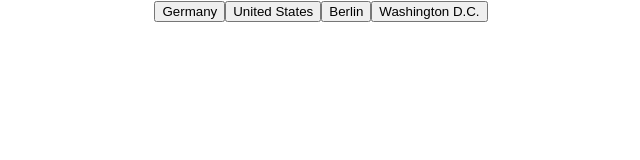
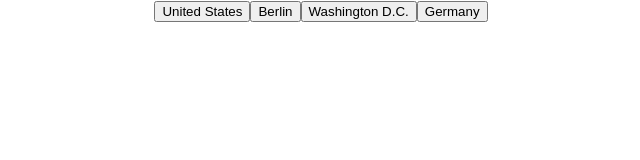
Before and after one commit to t0pth4t/react-test-practice, a React (Create React App) app: page / in a window 1280 px wide. Shown: the top 160 px of the page, without its empty margins (319-959 px from the left). Built offline with nearby package versions, Linux system fonts and the light colour scheme.

Commit message:
working with random needs cleanup

```diff
--- a/src/Test.jsx
+++ b/src/Test.jsx
@@ -1,38 +1,76 @@
-import React,{useState} from "react";
-const Test = ({data}) => {
-    const [state, setState] = useState({countries:data, selected: null, incorrect:[]});
+import React, { useState } from "react";
+const Test = ({ data }) => {
+  const shuffleArray = (countries) =>
+    Object.keys(countries)
+      .map((country) => ({ id: `country:${country}`, value: country }))
+      .concat(
+        Object.values(countries).map((capital) => ({
+          id: `capital:${capital}`,
+          value: capital,
+        }))
+      )
+      .map((value) => ({ value, sort: Math.random() }))
+      .sort((a, b) => a.sort - b.sort)
+      .map(({ value }) => value);
+
+  const [state, setState] = useState({
+    countries: data,
+    selected: null,
+    incorrect: [],
+    displayValues: shuffleArray(data),
+  });
 
   const handleClick = (e) => {
-        const [type, value] = e.target.id.split(':');
-        if(state.selected){
-            console.log(`Selected is ${state.selected}. Value is ${value}`);
-            const shouldMatch = type === 'country' ? state.countries[value] : Object.keys(state.countries).find(key => state.countries[key] === value);
-            console.log(`value ${value} should match ${shouldMatch}`);
-            if(shouldMatch === state.selected){
-                delete state.countries[type === 'country' ? value : Object.keys(state.countries).find(key => state.countries[key] === value)];
+    const [type, value] = e.target.id.split(":");
+    if (state.selected) {
+      const shouldMatch =
+        type === "country"
+          ? state.countries[value]
+          : Object.keys(state.countries).find(
+              (key) => state.countries[key] === value
+            );
+      if (shouldMatch === state.selected) {
+        delete state.countries[
+          type === "country"
+            ? value
+            : Object.keys(state.countries).find(
+                (key) => state.countries[key] === value
+              )
+        ];
+        state.displayValues = shuffleArray(state.countries);
         state.incorrect = [];
-            }
-            else{
+      } else {
         state.incorrect.push(state.selected);
         state.incorrect.push(value);
       }
-            setState({...state, selected: null});
-        }else{
-            console.log(`Setting selected to ${value}`)
+      setState({ ...state, selected: null });
+    } else {
       state.incorrect = [];
-            setState({...state, selected:value});
+      setState({ ...state, selected: value });
     }
-    }
+  };
 
   return (
     <div>
-        {state.countries && <div>
-        {Object.keys(state.countries).map((country) => <button style={{backgroundColor: state.selected === country ? '#000fff': state.incorrect.includes(country) ? '#ff0000' : ''}} id={`country:${country}`} onClick={handleClick}>{country}</button>)}
-        {Object.values(state.countries).map((capital) => <button style={{backgroundColor: state.selected === capital ? '#000fff': state.incorrect.includes(capital) ? '#ff0000': ''}} id={`capital:${capital}`} onClick={handleClick}>{capital}</button>)}
-        </div>}
+      {state.displayValues.map((v) => (
+        <button
+          style={{
+            backgroundColor:
+              state.selected === v.value
+                ? "#000fff"
+                : state.incorrect.includes(v.value)
+                ? "#ff0000"
+                : "",
+          }}
+          onClick={handleClick}
+          id={v.id}
+        >
+          {v.value}
+        </button>
+      ))}
       {!Object.keys(state.countries).length && <div>Congratulations!</div>}
     </div>
   );
-}
+};
 
 export default Test;
```
Lines whose indentation alone changed are shown as unchanged.
